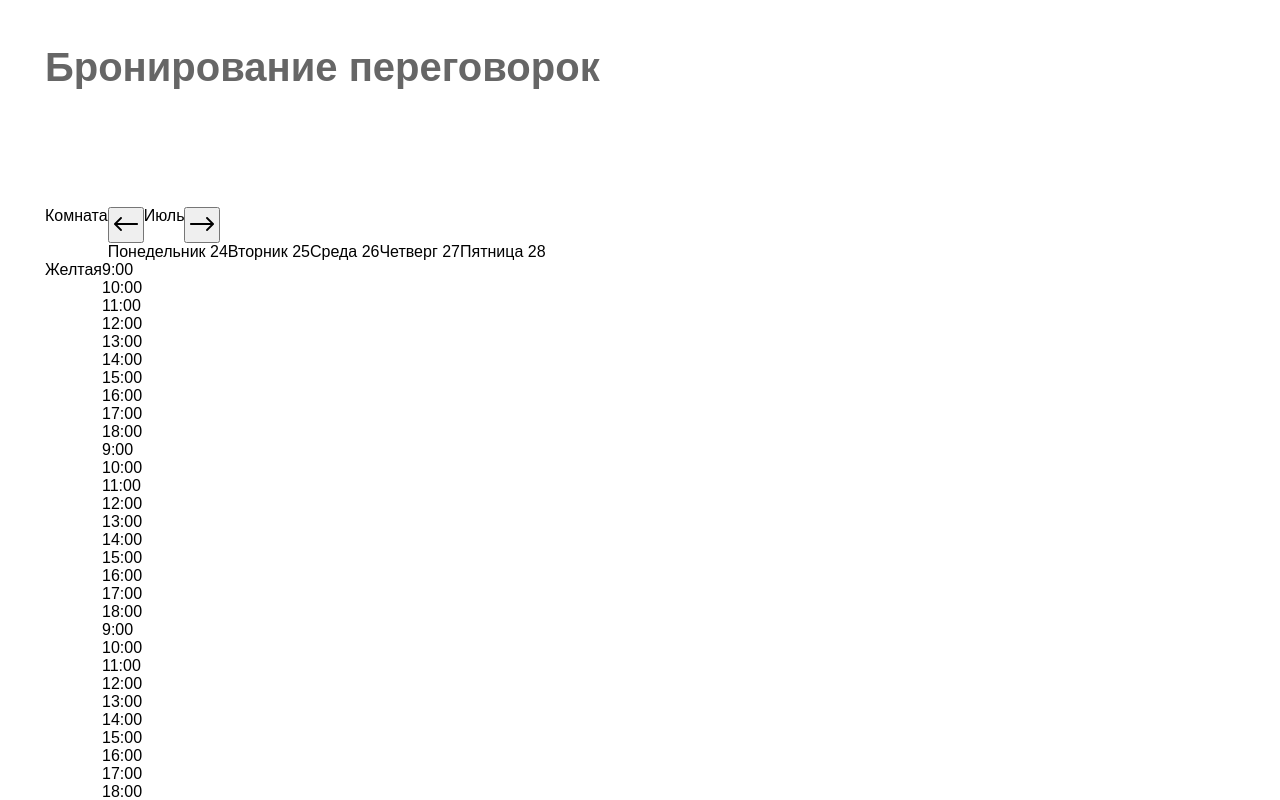
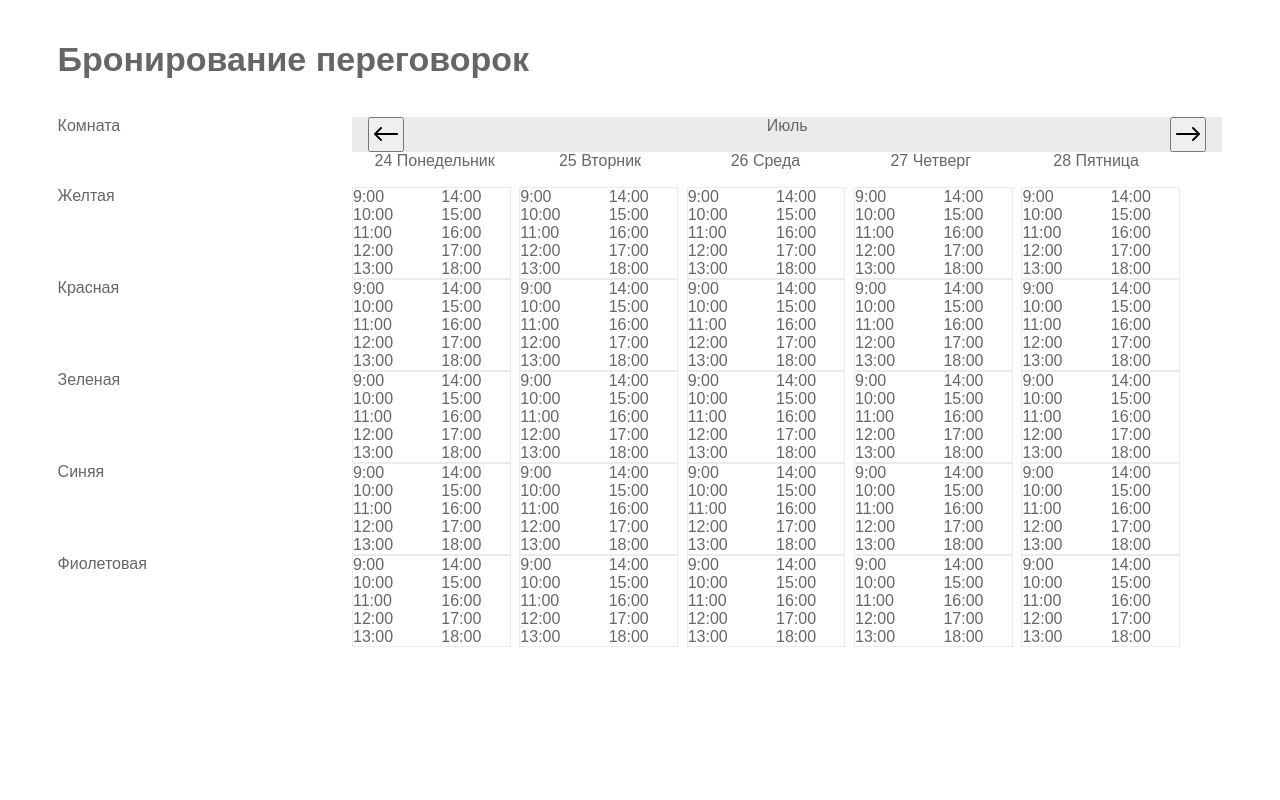
Before and after one commit to keepYourHairOn/room_booking, a React (Create React App) app: page / in a window 1280 px wide. Shown: the top 800 px of the page. Built offline with nearby package versions, Linux system fonts and the light colour scheme.

Commit message:
Made a template for pc version of the booking system.

```diff
--- a/src/App.css
+++ b/src/App.css
@@ -18,6 +18,7 @@ legend,table,caption,tbody,tfoot,thead,tr,th,td {
 body{
     height: 100%;
     width: 100%;
+    color: #666666;
 }
 
 /* Easy way for me to float items */
@@ -41,13 +42,13 @@ body{
 .App-header {
   text-align: left;
   height: 117px;
-  padding: 45px;
-  color: #666666;
 }
 
 .App-header > div{
     font-weight: bold;
-    font-size: 40px;
+    font-size: 34px;
+    padding-left: 4.5%;
+    padding-top: 40px;
 }
 
 .row {
@@ -57,15 +58,19 @@ body{
 
 .calendar-header {
     float: left;
-    padding-left: 45px;
+    padding-left: 4.5%;
 }
 
-.calendar-header .cell {
+.calendar-header > .cell {
     float: left;
 }
 
+.week-days {
+    width: 100%;
+}
+
 .booking {
-    padding-left: 45px;
+    padding-left: 4.5%;
 }
 
 .roomWeek > .cell{
@@ -76,3 +81,86 @@ body{
 .roomWeek > .cell > .cell{
     float: left;
 }
+
+.bookingWeek {
+    float: left;
+    width: 68%;
+}
+
+.bookingWeek .bookingDay{
+    float: left;
+}
+
+.bookingDay .timePeriod {
+    float: left;
+}
+
+.bookingWeek .bookingDay:nth-child(-n+4) {
+    margin-right: 1%;
+}
+
+.bookingDay {
+    width: 18%;
+    height: 100%;
+    column-count: 2;
+    column-gap: 20px;
+    -moz-column-count: 2;
+    -moz-column-gap: 20px;
+    -webkit-column-count: 2;
+    -webkit-column-gap: 20px;
+    border: 1px solid #ebebeb;
+}
+
+.bookingDay .timePeriod {
+    width: 100%;
+}
+
+.rooms-header, .roomName {
+    height: 70px;
+    width: 23%;
+}
+
+.month-header {
+    width: 68%;
+    height: 35px;
+    background-color: #ebebeb;
+}
+
+.month-header .row{
+    float: left;
+    width: 100%;
+}
+
+.month-header .row *{
+    float: left;
+}
+
+.month-name {
+    width: 88%;
+    text-align: center;
+}
+
+.month-header .month-name div{
+    width: 100%;
+    text-align: center;
+}
+
+.left-button, .right-button {
+    width: 6%;
+}
+
+.left-button > button {
+    margin-left: 30%;
+    height: 35px;
+}
+
+.right-button >button {
+    margin-right: 30%;
+    height: 35px;
+}
+
+.day {
+    width: 19%;
+    text-align: center;
+    height: 35px;
+}
--- a/src/components/WeeklyCalendar.js
+++ b/src/components/WeeklyCalendar.js
@@ -135,14 +135,17 @@ class WeeklyCalendar extends Component {
 
         let bookingTime = [];
         let tmp;
+        let day;
         for(let i = 0; i < ROOMS.length; i++){
             tmp = [];
             for (let j = 0; j < week.length; j++){
+                day = [];
                 for(let k = 0; k < TIME_PERIODS.length; k++){
-                    tmp.push(<Cell key={week[j].toString().concat(k)} className="timePeriod">{TIME_PERIODS[k].time}</Cell>);
+                    day.push(<Cell key={week[j].toString().concat(k)} className="timePeriod">{TIME_PERIODS[k].time}</Cell>);
                 }
+                tmp.push(<Cell className="bookingDay">{day}</Cell>);
             }
-            bookingTime[i] = <Cell><Cell className="roomName">{ROOMS[i].name}</Cell><Cell className="bookingTime">{tmp}</Cell></Cell>;
+            bookingTime[i] = <Cell><Cell className="roomName">{ROOMS[i].name}</Cell><Cell className="bookingWeek">{tmp}</Cell></Cell>;
         }
 
         return (
@@ -163,7 +166,7 @@ class WeeklyCalendar extends Component {
                             <Cell className="week-days">
                                 {
                                     week.map(function(day, i){
-                                        return <Cell className="day" key={i}>{WEEK_DAYS[i + 1]} {day.getDate().toString()}</Cell>
+                                        return <Cell className="day" key={i}> {day.getDate().toString()} {WEEK_DAYS[i + 1]}</Cell>
                                     })
                                 }
                             </Cell>
```
